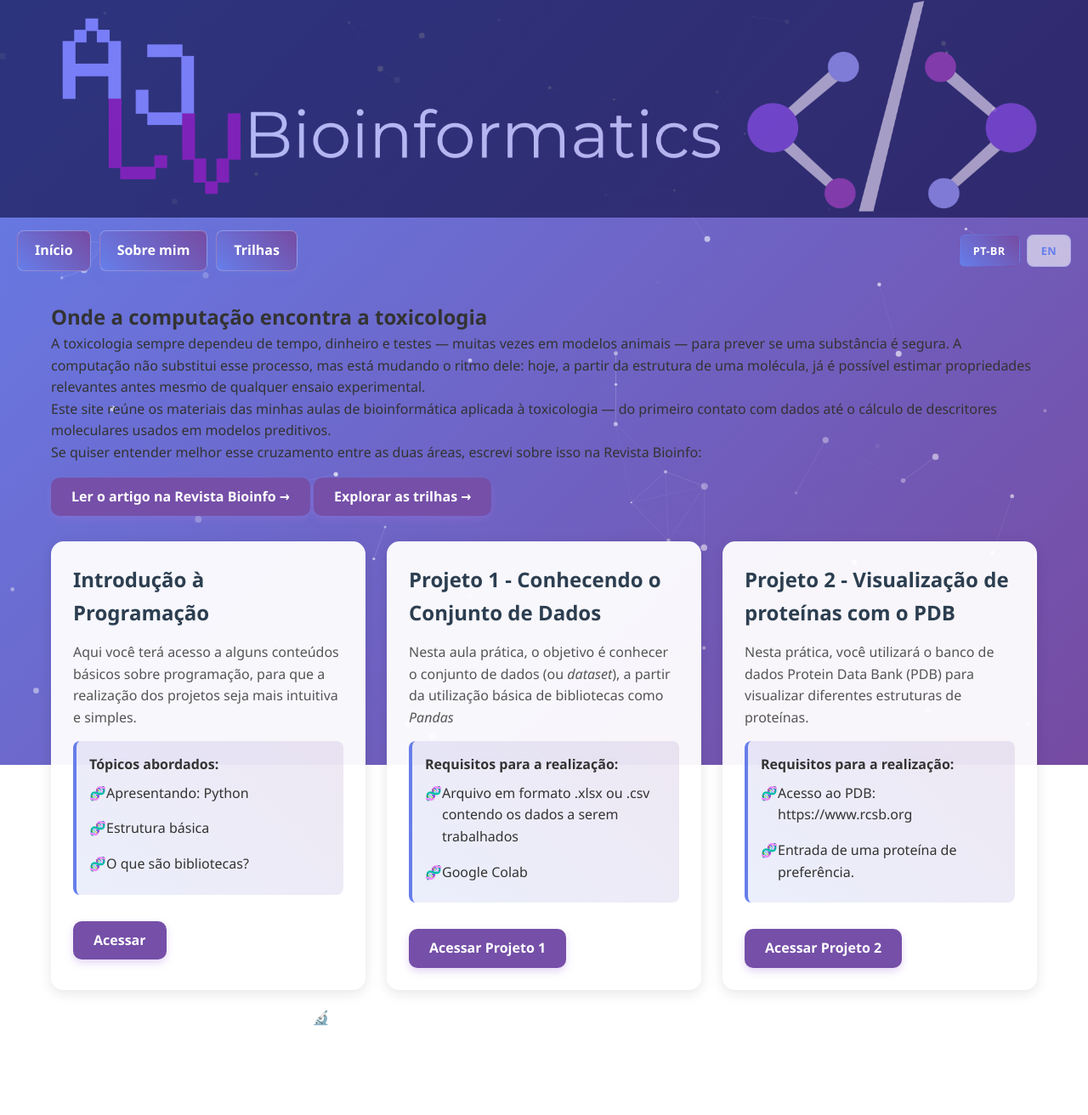
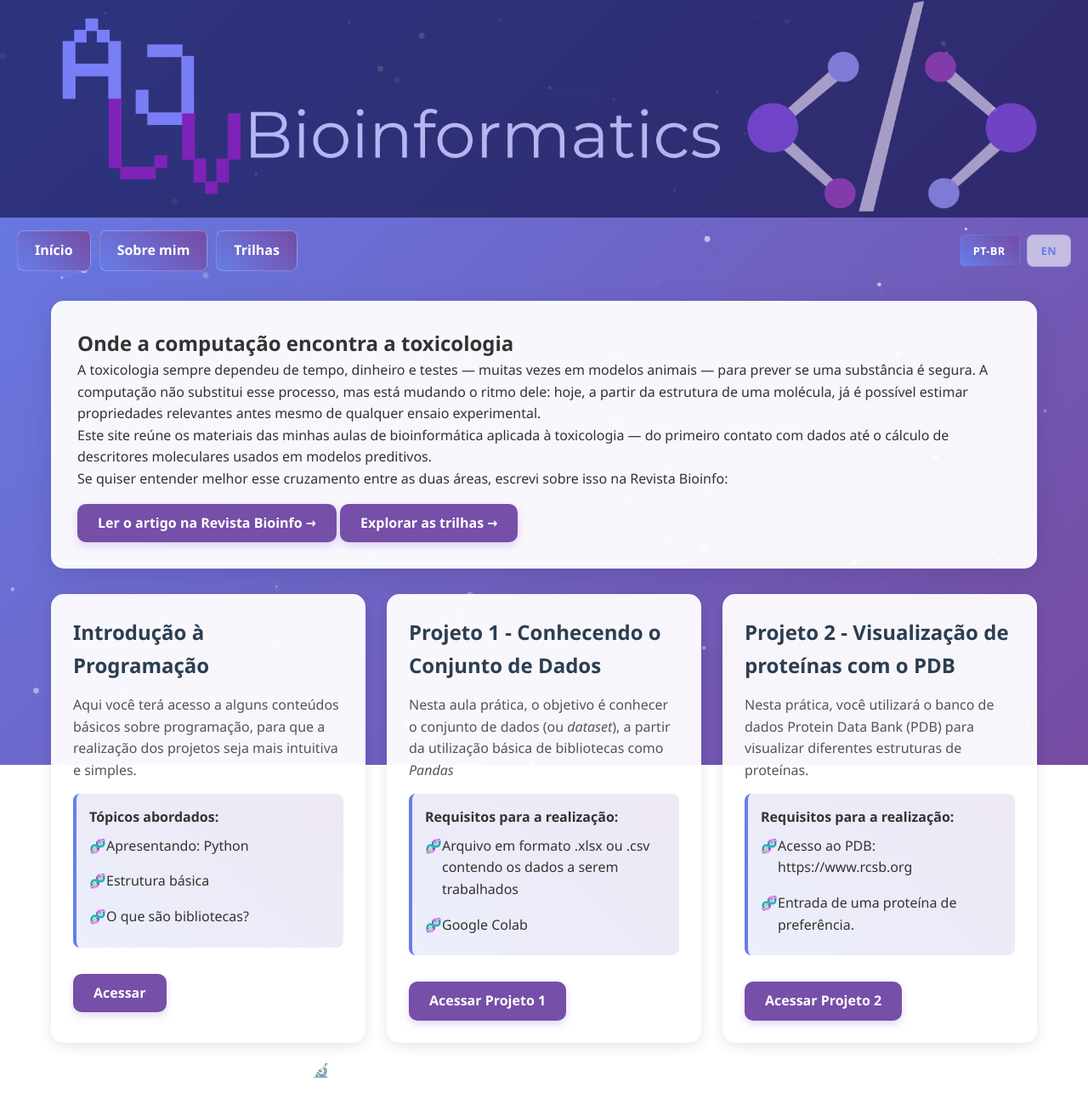
Before and after one commit to annejosiele/AJLV-Bioinformatics, a Jekyll site: the page built from index.html, in a window 1280 px wide. Shown: the whole page at 85% size. Built offline with Jekyll 4.4.1, drawn with Linux system fonts in a browser that asks for light colours; before the commit the page ends 1250 px from its top, so only the background shows below that.

Commit message:
Ajustes do index

```diff
--- a/assets/css/style.css
+++ b/assets/css/style.css
@@ -433,3 +433,12 @@ h1 a:hover {
     transform: scale(1.02);
     text-shadow: 0 2px 10px rgba(102, 126, 234, 0.3);
 }
+
+.hero-panel {
+    background: rgba(255, 255, 255, 0.95);
+    backdrop-filter: blur(15px);
+    border-radius: 15px;
+    padding: 30px;
+    box-shadow: 0 8px 32px rgba(0, 0, 0, 0.1);
+    border: 1px solid rgba(255, 255, 255, 0.2);
+}
--- a/index.html
+++ b/index.html
@@ -3,7 +3,7 @@ title: AJLV Bioinformatics
 meta-viewport: width=device-width, initial-scale=1.0
 ---
 
-<section class="fade-in">
+<section class="fade-in hero-panel">
   <h2>Onde a computação encontra a toxicologia</h2>
 
   <p>A toxicologia sempre dependeu de tempo, dinheiro e testes — muitas vezes em modelos animais — para prever se uma substância é segura. A computação não substitui esse processo, mas está mudando o ritmo dele: hoje, a partir da estrutura de uma molécula, já é possível estimar propriedades relevantes antes mesmo de qualquer ensaio experimental.</p>
```
